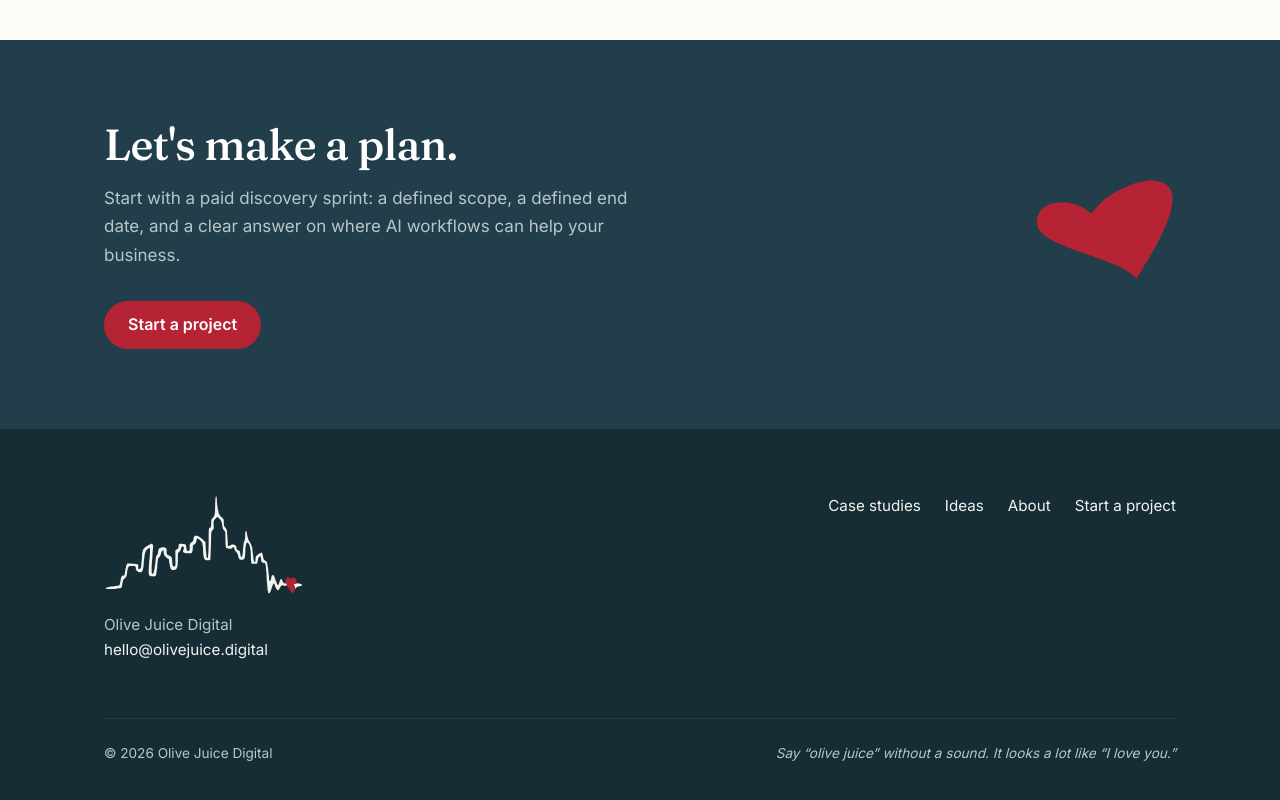
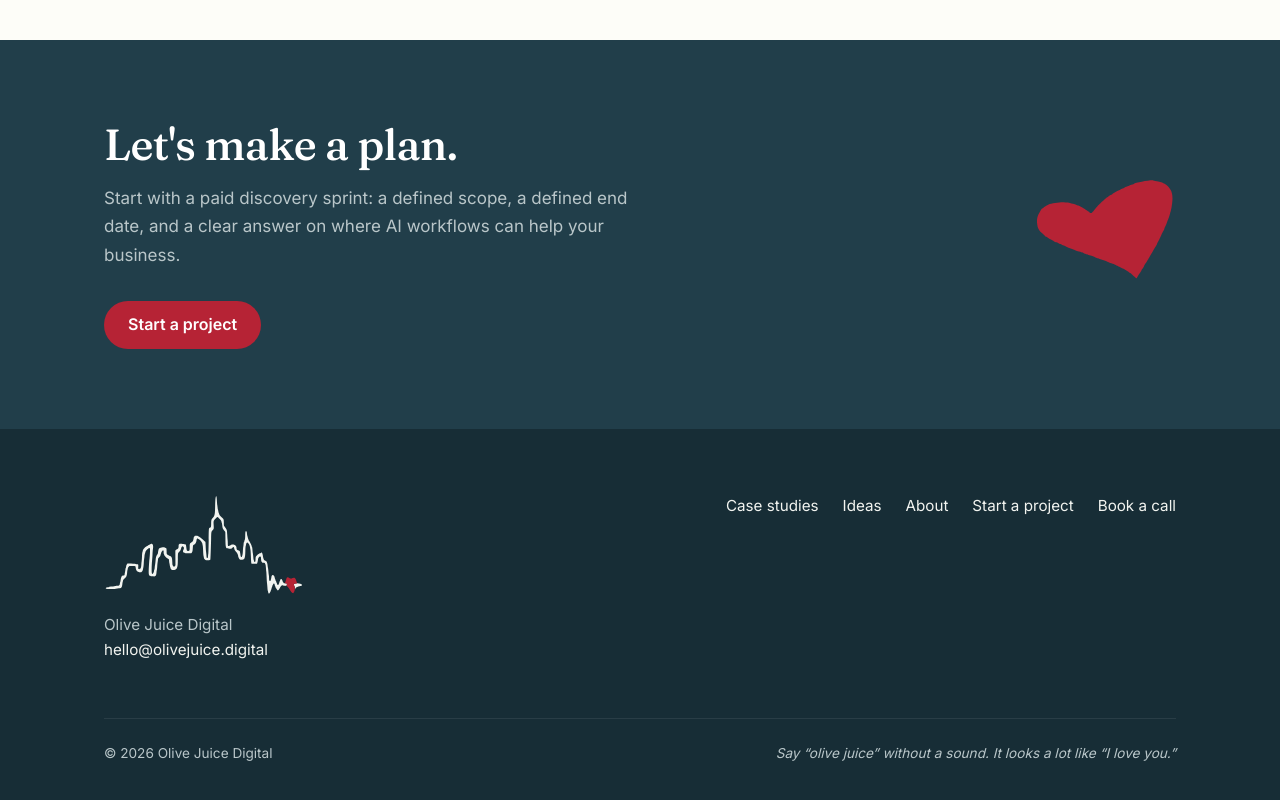
Before and after one commit to allieinherforties-tech/olive-juice-site, a Next.js app: page / in a window 1280 px wide. Shown: the part 4867-5667 px from the top of the page. Built offline with nearby package versions, Linux system fonts and the light colour scheme.

Commit message:
feat: footer booking link
Book a call joins the footer nav after Start a project. Plain anchor,
not next/link — the footer's first external entry.

Co-authored-by: Allie Esslinger <allie@olivejuice.digital>

```diff
--- a/src/components/SiteFooter.tsx
+++ b/src/components/SiteFooter.tsx
@@ -22,6 +22,11 @@ export function SiteFooter() {
                 <Link href={item.href}>{item.label}</Link>
               </li>
             ))}
+            <li>
+              <a href={SITE.bookingUrl} target="_blank" rel="noopener noreferrer">
+                Book a call
+              </a>
+            </li>
           </ul>
         </div>
         <div className="site-footer__bottom">
```
